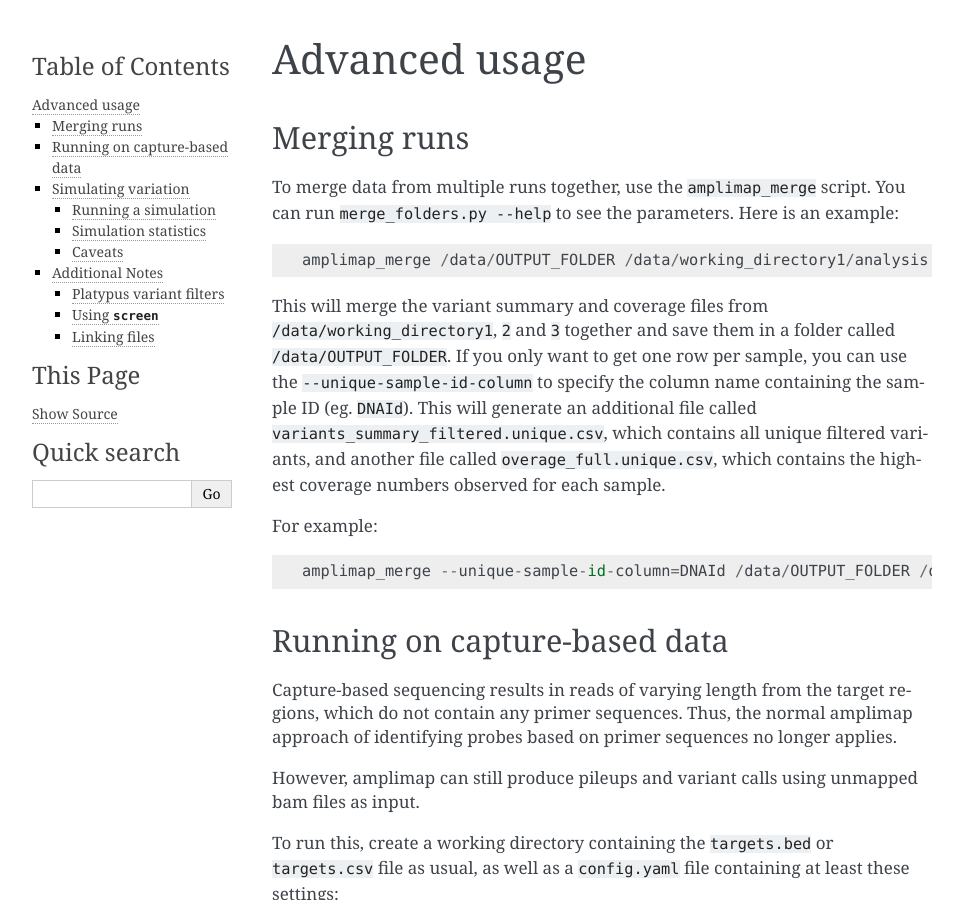
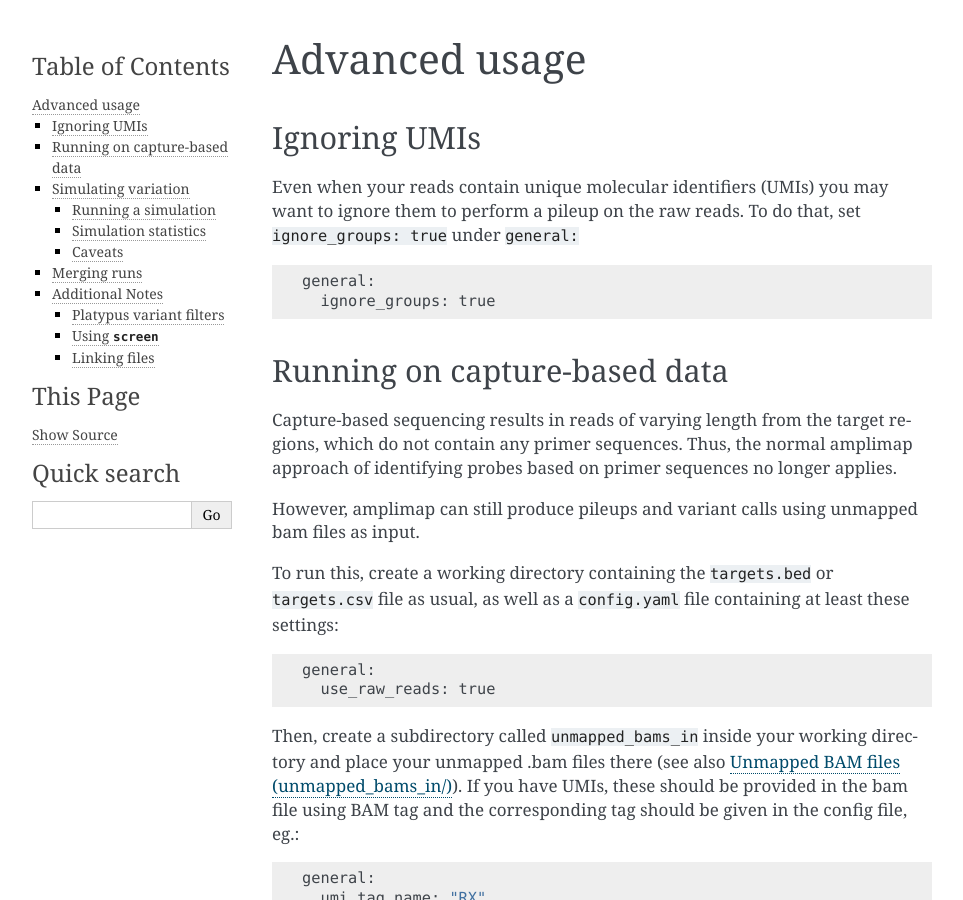
Before and after one commit to koelling/amplimap, a Sphinx documentation site: the page built from docs/advanced.rst, in a window 1280 px wide and 900 px high. Shown: the whole window, without its empty margins (148-1111 px from the left). Built offline with Sphinx 7.4.7, drawn with Linux system fonts in a browser that asks for light colours; some of the changed text lies outside the part shown.

Commit message:
add note about ignoring UMIs

```diff
--- a/docs/advanced.rst
+++ b/docs/advanced.rst
@@ -1,35 +1,19 @@
 Advanced usage
 ---------------
 
-Merging runs
-~~~~~~~~~~~~
+.. _running-capture:
 
-To merge data from multiple runs together, use the ``amplimap_merge``
-script. You can run ``merge_folders.py --help`` to see the parameters.
-Here is an example:
+Ignoring UMIs
+~~~~~~~~~~~~~~~~~~~~~~~~~~~~~~~~~~~~
+Even when your reads contain unique molecular identifiers (UMIs) you
+may want to ignore them to perform a pileup on the raw reads.
+To do that, set ``ignore_groups: true`` under ``general:``
 
 ::
 
-    amplimap_merge /data/OUTPUT_FOLDER /data/working_directory1/analysis /data/working_directory2/analysis /data/working_directory3/analysis
+    general:
+      ignore_groups: true
 
-This will merge the variant summary and coverage files from
-``/data/working_directory1``, ``2`` and ``3`` together and save them in
-a folder called ``/data/OUTPUT_FOLDER``. If you only want to get one row
-per sample, you can use the ``--unique-sample-id-column`` to specify the
-column name containing the sample ID (eg. ``DNAId``). This will generate
-an additional file called ``variants_summary_filtered.unique.csv``,
-which contains all unique filtered variants, and another file called
-``overage_full.unique.csv``, which contains the highest coverage numbers
-observed for each sample.
-
-For example:
-
-::
-
-    amplimap_merge --unique-sample-id-column=DNAId /data/OUTPUT_FOLDER /data/working_directory1/analysis /data/working_directory2/analysis /data/working_directory3/analysis
-
-
-.. _running-capture:
 
 Running on capture-based data
 ~~~~~~~~~~~~~~~~~~~~~~~~~~~~~~~~~~~~
@@ -166,6 +150,35 @@ when using this:
    problems with matching primer sequences to expected probe arms.
 
 
+Merging runs
+~~~~~~~~~~~~
+
+To merge data from multiple runs together, use the ``amplimap_merge``
+script. You can run ``merge_folders.py --help`` to see the parameters.
+Here is an example:
+
+::
+
+    amplimap_merge /data/OUTPUT_FOLDER /data/working_directory1/analysis /data/working_directory2/analysis /data/working_directory3/analysis
+
+This will merge the variant summary and coverage files from
+``/data/working_directory1``, ``2`` and ``3`` together and save them in
+a folder called ``/data/OUTPUT_FOLDER``. If you only want to get one row
+per sample, you can use the ``--unique-sample-id-column`` to specify the
+column name containing the sample ID (eg. ``DNAId``). This will generate
+an additional file called ``variants_summary_filtered.unique.csv``,
+which contains all unique filtered variants, and another file called
+``overage_full.unique.csv``, which contains the highest coverage numbers
+observed for each sample.
+
+For example:
+
+::
+
+    amplimap_merge --unique-sample-id-column=DNAId /data/OUTPUT_FOLDER /data/working_directory1/analysis /data/working_directory2/analysis /data/working_directory3/analysis
+
+
+
 Additional Notes
 ~~~~~~~~~~~~~~~~~~
 
```
